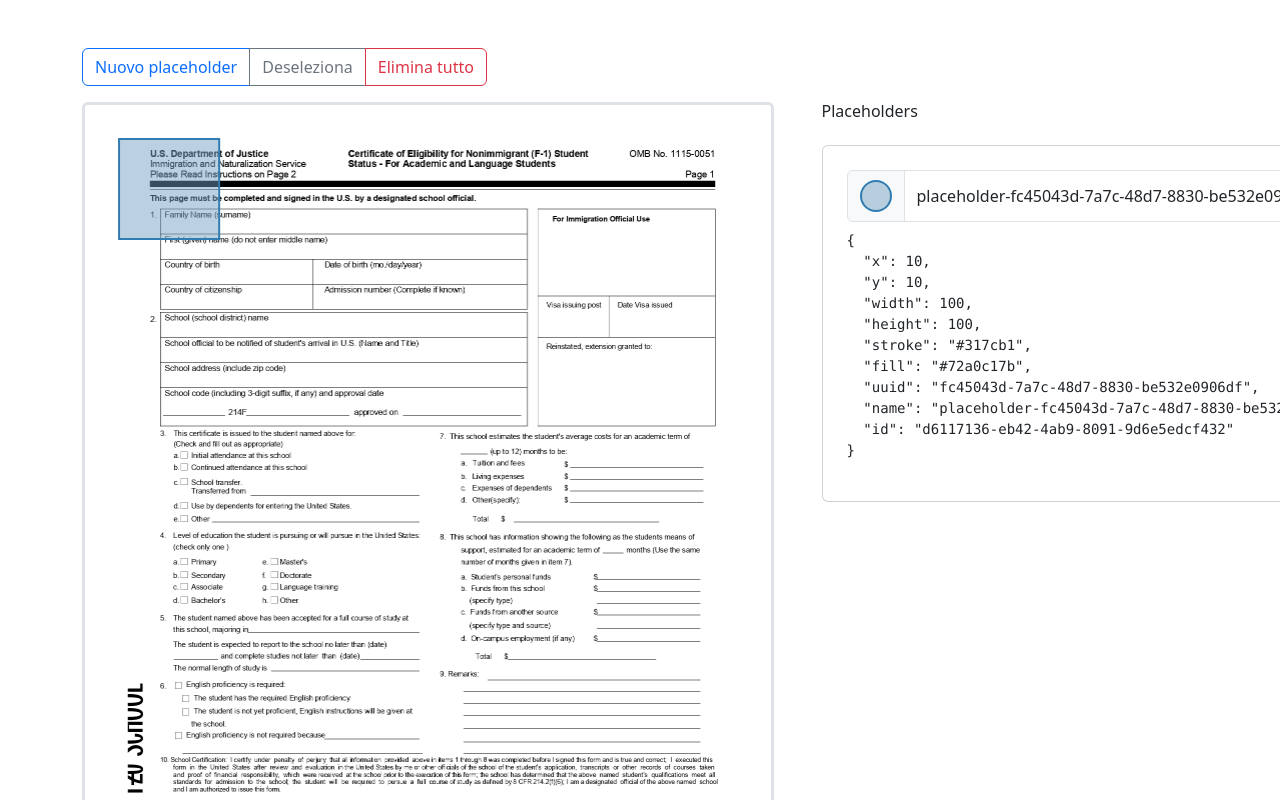
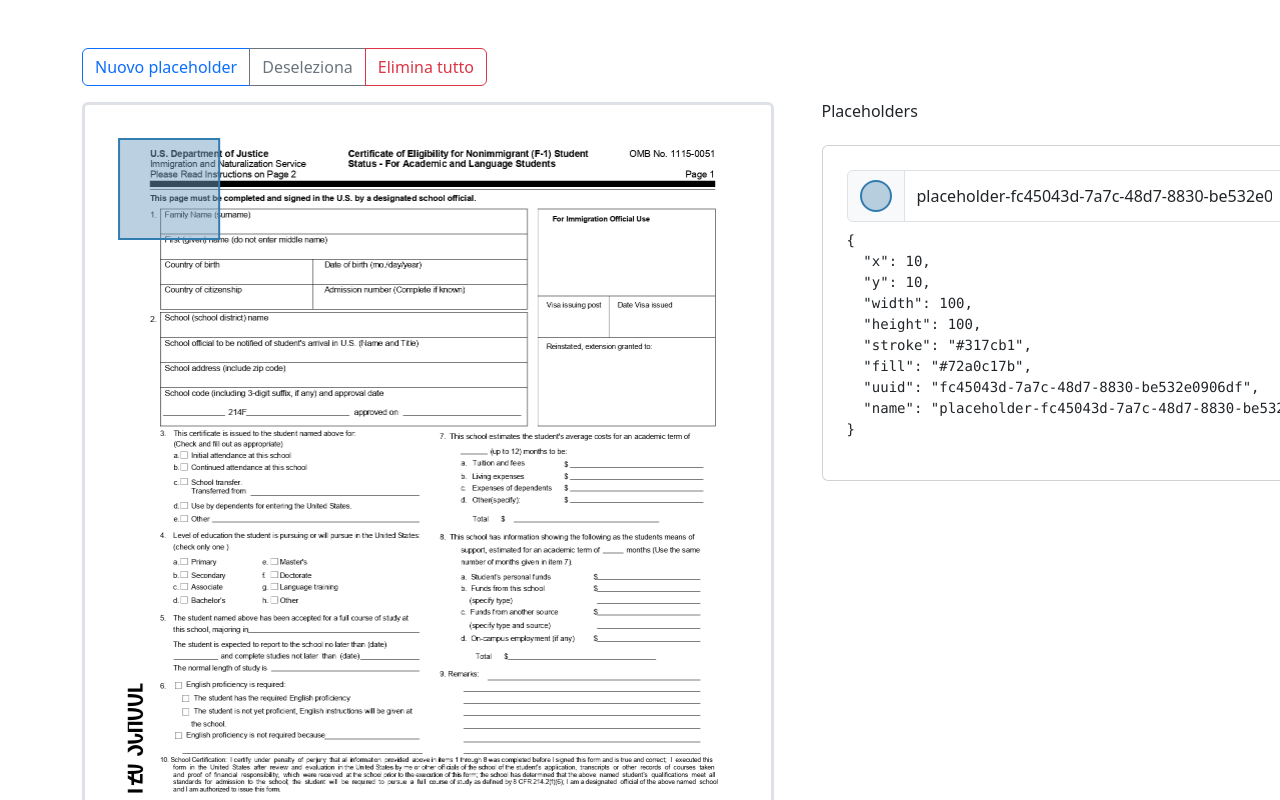
Before and after one commit to diemrt/diemrt-drawonpdf-web, a React (Vite) app: page / in a window 1280 px wide. Shown: the top 800 px of the page. Built offline with nearby package versions, Linux system fonts and the light colour scheme.

Commit message:
Update PlaceholdersForm to include watch function for dynamic field updates

```diff
--- a/src/components/PlaceholdersForm.tsx
+++ b/src/components/PlaceholdersForm.tsx
@@ -4,7 +4,7 @@
 import { Controller, useFormContext } from "react-hook-form";
 
 const PlaceholdersForm = () => {
-  const { control } = useFormContext();
+  const { control, watch } = useFormContext();
   const { fields, remove } = useContext(PlaceholdersContext) || {};
   const { selected } = useContext(SelectedPlaceholderContext) || {};
 
@@ -59,7 +59,7 @@
               </Button>
             </InputGroup.Text>
           </InputGroup>
-          <pre>{JSON.stringify(field, undefined, 2)}</pre>
+          <pre>{JSON.stringify(watch(`items.${index}`), undefined, 2)}</pre>
         </div>
       ))}
     </div>
```
